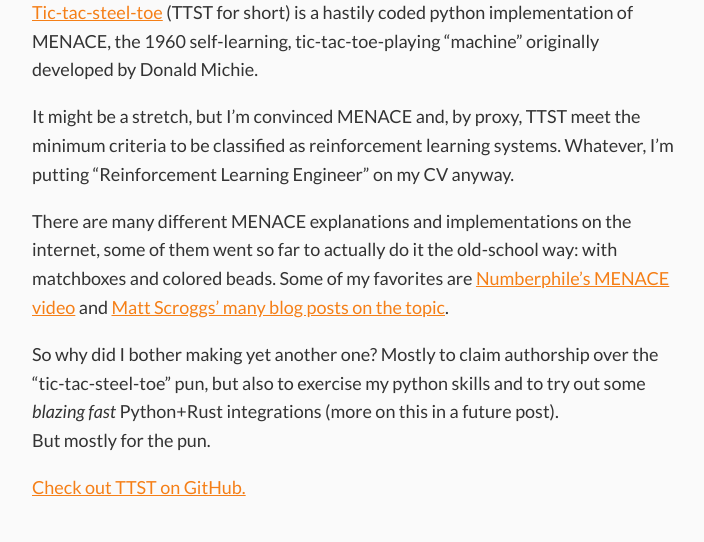
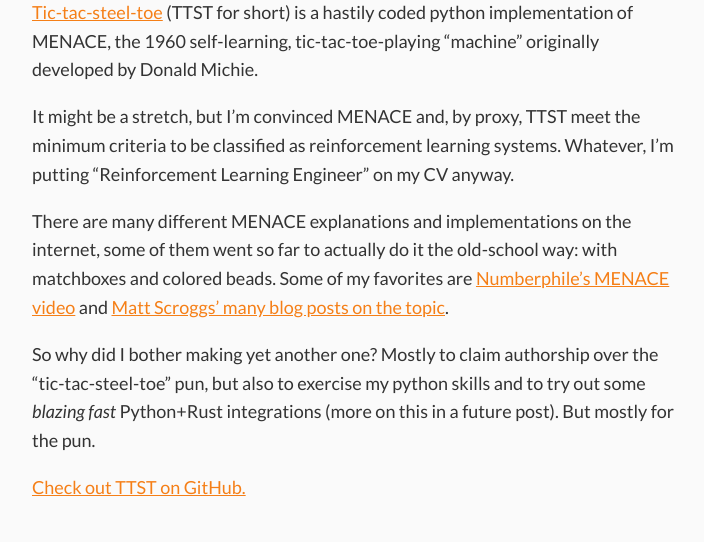
Before and after one commit to EnricoMiccoli/enricomiccoli.github.io, a Jekyll site: the page built from _posts/2020-06-07-tic-tac-steel-toe-reinforcement.md, in a window 1280 px wide. Shown: the part 933-1475 px from the top of the page, without its empty margins (283-987 px from the left). Built offline with Jekyll 4.4.1, drawn with Linux system fonts in a browser that asks for light colours.

Commit message:
2020-06-07 fix typo

```diff
--- a/_posts/2020-06-07-tic-tac-steel-toe-reinforcement.md
+++ b/_posts/2020-06-07-tic-tac-steel-toe-reinforcement.md
@@ -27,7 +27,7 @@ and
 
 So why did I bother making yet another one?
 Mostly to claim authorship over the "tic-tac-steel-toe" pun,
-but also to exercise my python skills and to try out some *blazing fast* Python+Rust integrations (more on this in a future post). \
+but also to exercise my python skills and to try out some *blazing fast* Python+Rust integrations (more on this in a future post).
 But mostly for the pun.
 
 [Check out TTST on GitHub.](https://github.com/EnricoMiccoli/tic-tac-steel-toe)
```
